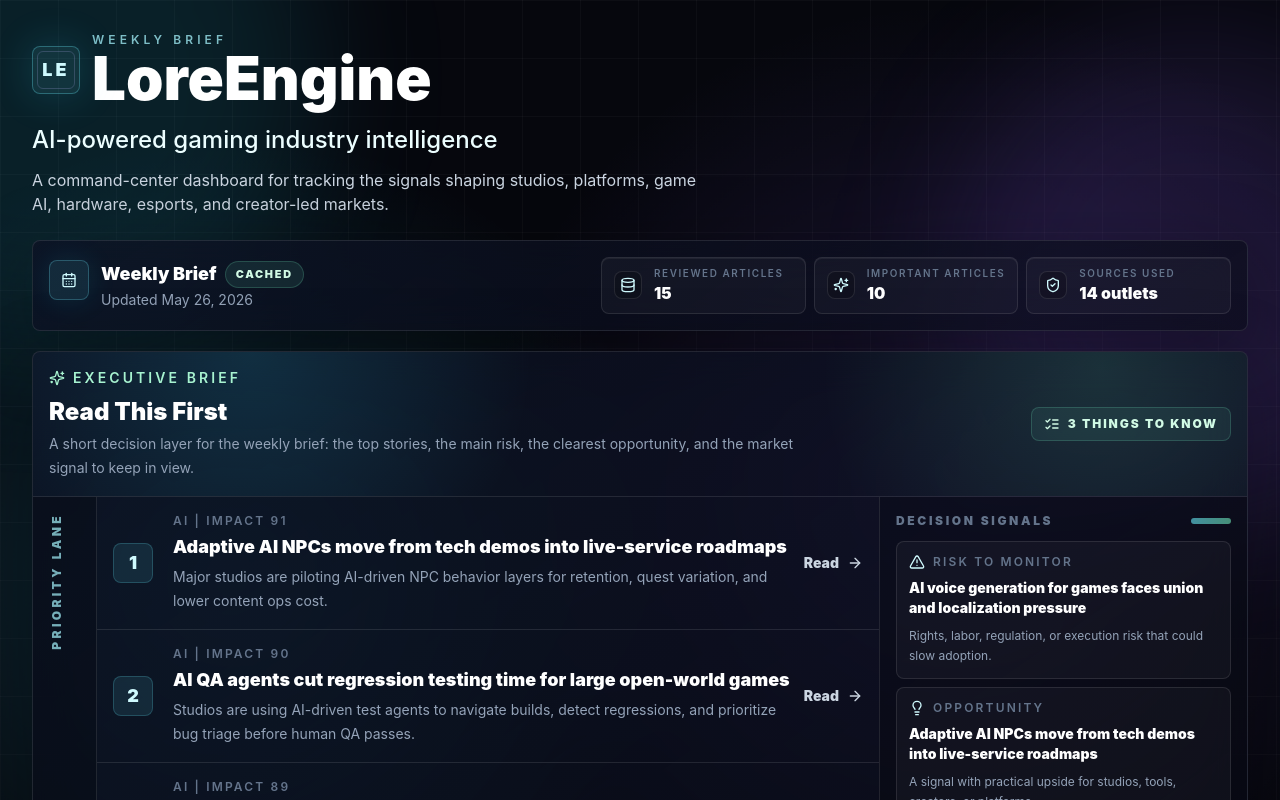
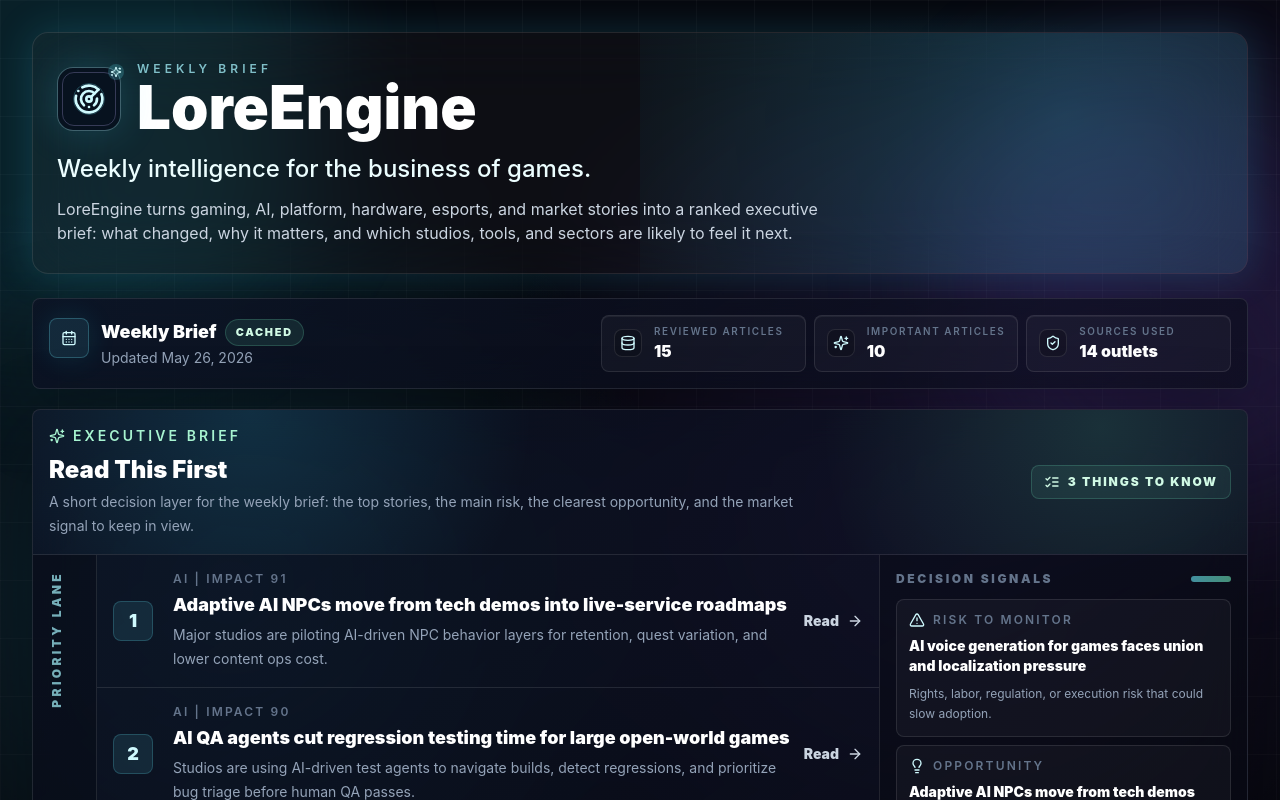
Before and after one commit to ethankim417/LoreEngine, a Next.js app: page / in a window 1280 px wide. Shown: the top 800 px of the page. Built offline with nearby package versions, Linux system fonts and the light colour scheme.

Commit message:
Refine hero copy and logo mark

```diff
--- a/app/page.tsx
+++ b/app/page.tsx
@@ -1,6 +1,7 @@
 import { IntelligenceDashboard } from "@/components/IntelligenceDashboard";
 import { articles } from "@/data/articles";
 import { getDashboardMetrics } from "@/lib/metrics";
+import { Radar, Sparkles } from "lucide-react";
 
 export default function Home() {
   return (
@@ -27,14 +28,15 @@
 
 function Hero() {
   return (
-    <section className="flex flex-col gap-4">
-      <div className="flex flex-col gap-4">
-        <div className="flex items-center gap-3">
-          <div className="relative flex h-11 w-11 items-center justify-center rounded-lg border border-cyan-300/30 bg-cyan-300/10 shadow-glow sm:h-12 sm:w-12">
-            <div className="absolute inset-1 rounded-md border border-violet-300/20" />
-            <span className="font-display text-lg font-black tracking-[0.18em] text-cyan-100">
-              LE
-            </span>
+    <section className="relative overflow-hidden rounded-2xl border border-white/10 bg-white/[0.03] px-4 py-5 shadow-glow backdrop-blur-2xl sm:px-6 sm:py-7">
+      <div className="absolute inset-y-0 right-0 w-1/2 bg-[radial-gradient(circle_at_70%_35%,rgba(50,217,255,0.2),transparent_32rem)]" />
+      <div className="relative flex flex-col gap-4">
+        <div className="flex items-center gap-4">
+          <div className="relative flex h-14 w-14 shrink-0 items-center justify-center rounded-2xl border border-cyan-200/35 bg-slate-950/60 shadow-glow sm:h-16 sm:w-16">
+            <div className="absolute inset-1 rounded-xl border border-violet-300/25" />
+            <div className="absolute h-8 w-8 rounded-full border border-cyan-300/25" />
+            <Radar className="relative h-7 w-7 text-cyan-100 sm:h-8 sm:w-8" />
+            <Sparkles className="absolute -right-1 -top-1 h-4 w-4 rounded-full bg-cyan-300/20 p-0.5 text-cyan-100" />
           </div>
           <div>
             <p className="text-xs font-semibold uppercase tracking-[0.34em] text-cyan-200/75">
@@ -46,13 +48,14 @@
           </div>
         </div>
 
-        <div className="max-w-3xl">
+        <div className="max-w-4xl">
           <p className="text-balance text-xl font-medium text-cyan-50 sm:text-2xl">
-            AI-powered gaming industry intelligence
+            Weekly intelligence for the business of games.
           </p>
-          <p className="mt-2 max-w-2xl text-sm leading-6 text-slate-300 sm:mt-3 sm:text-base">
-            A command-center dashboard for tracking the signals shaping studios,
-            platforms, game AI, hardware, esports, and creator-led markets.
+          <p className="mt-2 max-w-3xl text-sm leading-6 text-slate-300 sm:mt-3 sm:text-base">
+            LoreEngine turns gaming, AI, platform, hardware, esports, and market
+            stories into a ranked executive brief: what changed, why it matters,
+            and which studios, tools, and sectors are likely to feel it next.
           </p>
         </div>
       </div>
```
